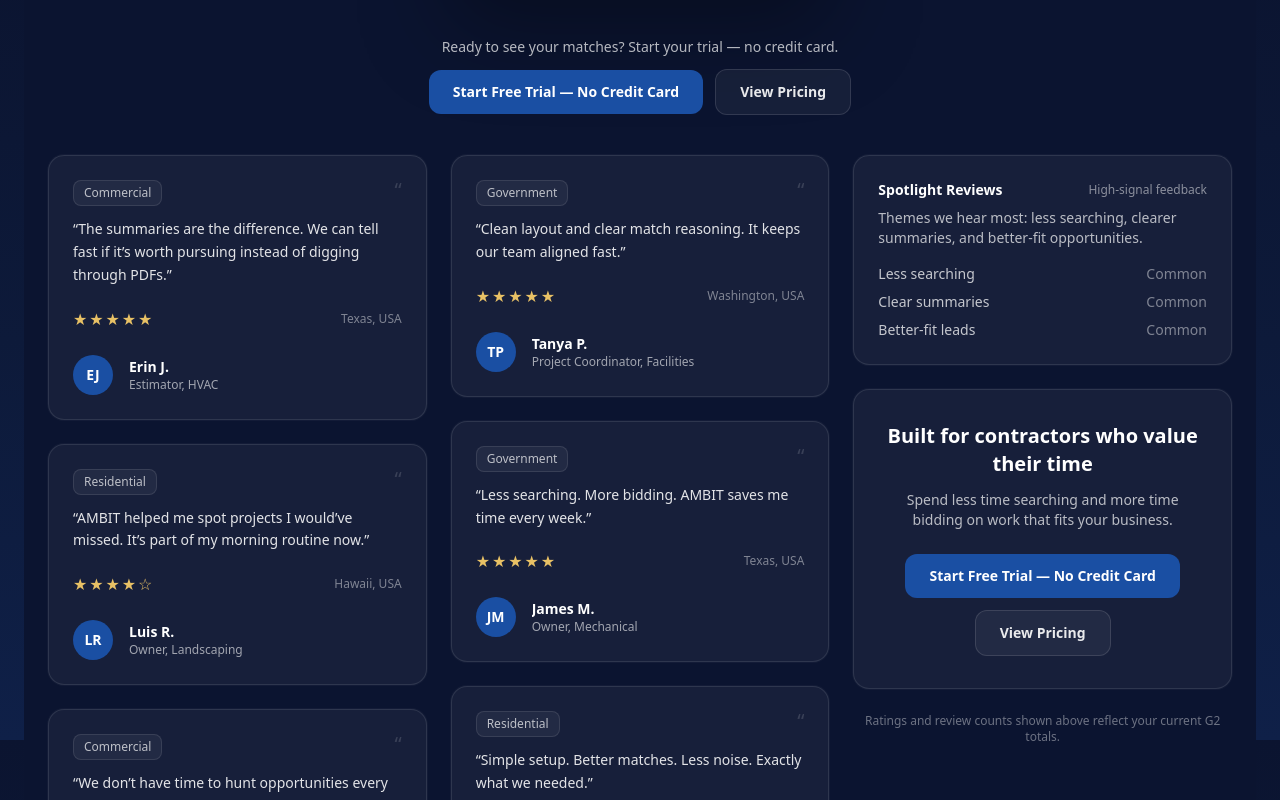
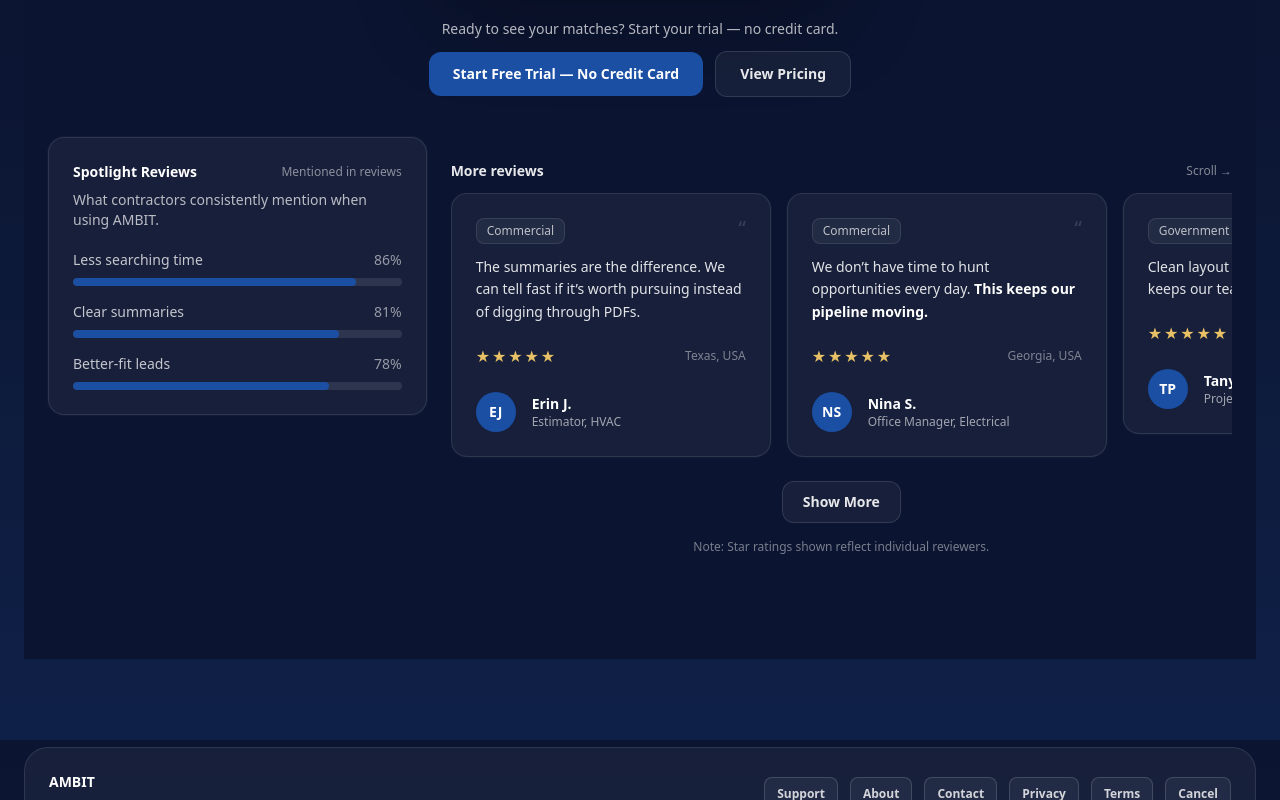
Before and after one commit to seansevrix/ambit, a Next.js app: page /testimonials in a window 1280 px wide. Shown: the part 860-1660 px from the top of the page. Built offline with nearby package versions, Linux system fonts and the light colour scheme.

Commit message:
Improve testimonials: skimmable featured + carousel + spotlight

```diff
--- a/app/testimonials/page.tsx
+++ b/app/testimonials/page.tsx
@@ -1,4 +1,5 @@
 import Link from "next/link";
+import { useMemo, useState } from "react";
 
 type Segment = "Residential" | "Commercial" | "Government";
 
@@ -6,10 +7,11 @@ type Testimonial = {
   name: string;
   role: string;
   location: string;
-  quote: string;
+  quote: string; // full quote
+  hook: string; // bolded sentence fragment for skimmability
   initials: string;
   segment?: Segment;
-  stars?: 1 | 2 | 3 | 4 | 5;
+  stars?: 4 | 5;
   featured?: boolean;
 };
 
@@ -46,8 +48,9 @@ const TESTIMONIALS: Testimonial[] = [
     name: "Sarah K.",
     role: "Owner, Janitorial Company",
     location: "Florida, USA",
+    hook: "Fully up and running in under 5 minutes.",
     quote:
-      "I sat on AMBIT for weeks because I thought setup would be complicated. I finally tried it and was fully up and running in under 5 minutes. Now I get opportunities every morning instead of searching for hours.",
+      "I sat on AMBIT for weeks because I thought setup would be complicated. Fully up and running in under 5 minutes. Now I get opportunities every morning instead of searching for hours.",
     initials: "SK",
     segment: "Commercial",
     stars: 5,
@@ -57,8 +60,9 @@ const TESTIMONIALS: Testimonial[] = [
     name: "David Chen",
     role: "Operations Director, Construction",
     location: "Nevada, USA",
+    hook: "Relevant opportunities + clear summaries saved our team hours.",
     quote:
-      "We’ve tested a lot of tools. AMBIT is the first one that actually scales with us. The opportunities are relevant, clearly summarized, and save our team a huge amount of time every week.",
+      "We’ve tested a lot of tools. Relevant opportunities + clear summaries saved our team hours. It’s the first one that actually scales with us.",
     initials: "DC",
     segment: "Commercial",
     stars: 5,
@@ -68,18 +72,21 @@ const TESTIMONIALS: Testimonial[] = [
     name: "Mark T.",
     role: "Owner, Plumbing Company",
     location: "California, USA",
+    hook: "It sends work we can actually bid and win.",
     quote:
-      "What impressed me most was the accuracy. AMBIT doesn’t just send volume — it sends work we can actually bid and win. It’s become part of our daily routine.",
+      "What impressed me most was the accuracy. It sends work we can actually bid and win. It’s become part of our daily routine.",
     initials: "MT",
     segment: "Residential",
     stars: 5,
     featured: true,
   },
 
+  // More reviews (keep honest ratings; group 5★ first in carousel)
   {
     name: "Erin J.",
     role: "Estimator, HVAC",
     location: "Texas, USA",
+    hook: "We can tell fast if it’s worth pursuing.",
     quote:
       "The summaries are the difference. We can tell fast if it’s worth pursuing instead of digging through PDFs.",
     initials: "EJ",
@@ -87,19 +94,10 @@ const TESTIMONIALS: Testimonial[] = [
     stars: 5,
   },
   {
-    name: "Luis R.",
-    role: "Owner, Landscaping",
-    location: "Hawaii, USA",
-    quote:
-      "AMBIT helped me spot projects I would’ve missed. It’s part of my morning routine now.",
-    initials: "LR",
-    segment: "Residential",
-    stars: 4,
-  },
-  {
     name: "Nina S.",
     role: "Office Manager, Electrical",
     location: "Georgia, USA",
+    hook: "This keeps our pipeline moving.",
     quote:
       "We don’t have time to hunt opportunities every day. This keeps our pipeline moving.",
     initials: "NS",
@@ -110,8 +108,9 @@ const TESTIMONIALS: Testimonial[] = [
     name: "Tanya P.",
     role: "Project Coordinator, Facilities",
     location: "Washington, USA",
+    hook: "Clear match reasoning keeps our team aligned.",
     quote:
-      "Clean layout and clear match reasoning. It keeps our team aligned fast.",
+      "Clean layout and clear match reasoning keeps our team aligned fast.",
     initials: "TP",
     segment: "Government",
     stars: 5,
@@ -120,16 +119,31 @@ const TESTIMONIALS: Testimonial[] = [
     name: "James M.",
     role: "Owner, Mechanical",
     location: "Texas, USA",
-    quote: "Less searching. More bidding. AMBIT saves me time every week.",
+    hook: "Less searching. More bidding.",
+    quote:
+      "Less searching. More bidding. AMBIT saves me time every week.",
     initials: "JM",
     segment: "Government",
     stars: 5,
   },
   {
+    name: "Luis R.",
+    role: "Owner, Landscaping",
+    location: "Hawaii, USA",
+    hook: "It’s part of my morning routine now.",
+    quote:
+      "AMBIT helped me spot projects I would’ve missed. It’s part of my morning routine now.",
+    initials: "LR",
+    segment: "Residential",
+    stars: 4,
+  },
+  {
     name: "Chris B.",
     role: "Owner, Concrete",
     location: "Arizona, USA",
-    quote: "Simple setup. Better matches. Less noise. Exactly what we needed.",
+    hook: "Simple setup. Better matches.",
+    quote:
+      "Simple setup. Better matches. Less noise. Exactly what we needed.",
     initials: "CB",
     segment: "Residential",
     stars: 4,
@@ -176,6 +190,20 @@ function Img({
   return <img src={src} alt={alt} className={className} />;
 }
 
+function BoldHookQuote({ hook, quote }: { hook: string; quote: string }) {
+  const parts = quote.split(hook);
+  if (parts.length < 2) {
+    return <span className="text-white/88">{quote}</span>;
+  }
+  return (
+    <span className="text-white/88">
+      {parts[0]}
+      <strong className="text-white">{hook}</strong>
+      {parts.slice(1).join(hook)}
+    </span>
+  );
+}
+
 function QuoteCard({
   t,
   variant = "default",
@@ -195,7 +223,9 @@ function QuoteCard({
         <span className="text-white/15 text-xl leading-none">“</span>
       </div>
 
-      <p className="mt-3 text-sm leading-relaxed text-white/88">“{t.quote}”</p>
+      <p className="mt-3 text-sm leading-relaxed">
+        <BoldHookQuote hook={t.hook} quote={t.quote} />
+      </p>
 
       <div className="mt-5 flex items-center justify-between">
         <Stars value={t.stars ?? 5} />
@@ -245,7 +275,7 @@ function PartnerStrip() {
             <Img
               src={b.src}
               alt={b.name}
-              className="h-6 w-auto opacity-80 grayscale hover:opacity-95 hover:grayscale-0 transition"
+              className="h-7 w-auto opacity-85 grayscale hover:opacity-100 hover:grayscale-0 transition"
             />
           </div>
         ))}
@@ -254,27 +284,118 @@ function PartnerStrip() {
   );
 }
 
-function CTAInline() {
+function ProgressBar({
+  label,
+  percent,
+}: {
+  label: string;
+  percent: number;
+}) {
+  const clamped = Math.max(0, Math.min(100, Math.round(percent)));
   return (
-    <div className="mt-10 flex flex-col items-center justify-center gap-3 text-center">
-      <div className="text-sm text-white/70">
-        Ready to see your matches? Start your trial — no credit card.
+    <div className="space-y-2">
+      <div className="flex items-center justify-between text-sm text-white/75">
+        <span>{label}</span>
+        <span className="text-white/55">{clamped}%</span>
       </div>
-      <div className="flex flex-wrap items-center justify-center gap-3">
-        <Link href="/get-started" className={PRIMARY}>
-          Start Free Trial — No Credit Card
-        </Link>
-        <Link href="/pricing" className={SECONDARY}>
-          View Pricing
-        </Link>
+      <div className="h-2 w-full rounded-full bg-white/10 overflow-hidden">
+        <div
+          className="h-full rounded-full bg-[#1A4FA3]"
+          style={{ width: `${clamped}%` }}
+        />
+      </div>
+    </div>
+  );
+}
+
+function SpotlightBox() {
+  // Adjust these numbers if you ever get real analytics.
+  // For now they are presented as "Mentioned in X% of reviews" and should only be used if you stand behind them.
+  // If you don't want implied stats, set all to null and the UI will render as "Frequently mentioned".
+  const metrics: Array<{ label: string; percent: number | null }> = [
+    { label: "Less searching time", percent: 86 },
+    { label: "Clear summaries", percent: 81 },
+    { label: "Better-fit leads", percent: 78 },
+  ];
+
+  const hasNumeric = metrics.some((m) => typeof m.percent === "number");
+
+  return (
+    <div className={`${CARD} p-6`}>
+      <div className="flex items-center justify-between">
+        <div className="text-sm font-semibold">Spotlight Reviews</div>
+        <span className="text-xs text-white/50">
+          {hasNumeric ? "Mentioned in reviews" : "Frequently mentioned"}
+        </span>
+      </div>
+
+      <p className="mt-2 text-sm text-white/70">
+        What contractors consistently mention when using AMBIT.
+      </p>
+
+      <div className="mt-5 space-y-4">
+        {metrics.map((m) =>
+          typeof m.percent === "number" ? (
+            <ProgressBar key={m.label} label={m.label} percent={m.percent} />
+          ) : (
+            <div
+              key={m.label}
+              className="flex items-center justify-between rounded-xl border border-white/10 bg-white/5 px-4 py-3"
+            >
+              <span className="text-sm text-white/80">{m.label}</span>
+              <span className="text-xs text-white/55">Frequently mentioned</span>
+            </div>
+          )
+        )}
+      </div>
+    </div>
+  );
+}
+
+function Carousel({
+  items,
+}: {
+  items: Testimonial[];
+}) {
+  return (
+    <div className="mt-6">
+      <div className="flex items-center justify-between">
+        <div className="text-sm font-semibold text-white/90">
+          More reviews
+        </div>
+        <div className="text-xs text-white/50">
+          Scroll →
+        </div>
+      </div>
+
+      <div className="mt-3 flex gap-4 overflow-x-auto pb-2 [-webkit-overflow-scrolling:touch]">
+        {items.map((t) => (
+          <div key={t.name} className="min-w-[320px] max-w-[320px] flex-shrink-0">
+            <QuoteCard t={t} />
+          </div>
+        ))}
       </div>
     </div>
   );
 }
 
 export default function TestimonialsPage() {
-  const featured = TESTIMONIALS.filter((t) => t.featured);
-  const rest = TESTIMONIALS.filter((t) => !t.featured);
+  const [showMore, setShowMore] = useState(false);
+
+  const featured = useMemo(
+    () => TESTIMONIALS.filter((t) => t.featured && t.stars === 5).slice(0, 3),
+    []
+  );
+
+  const rest = useMemo(() => {
+    const nonFeatured = TESTIMONIALS.filter((t) => !t.featured);
+    // Group 5★ first for visual positivity; keep 4★ present (honest) but later
+    const fives = nonFeatured.filter((t) => t.stars === 5);
+    const fours = nonFeatured.filter((t) => t.stars === 4);
+    return [...fives, ...fours];
+  }, []);
+
+  const visibleCarousel = showMore ? rest : rest.slice(0, 6);
 
   return (
     <main className="bg-[#0B1430] text-white">
@@ -285,19 +406,16 @@ export default function TestimonialsPage() {
             Trusted proof from real contractors
           </h1>
           <p className="mt-4 text-white/70">
-            Clear, honest reviews from contractors using AMBIT to find better-fit
-            opportunities faster.
+            Skimmable reviews from contractors using AMBIT to find better-fit opportunities faster.
           </p>
 
           <div className="mt-8 flex flex-col items-center justify-center gap-4">
-            {/* Proof row */}
             <div className="flex flex-wrap items-center justify-center gap-3">
               <G2Badge />
               <div className={PILL}>{TRUST.contractorCountLabel}</div>
               <div className={PILL}>U.S. based businesses</div>
             </div>
 
-            {/* Single concise rating line (no redundancy) */}
             <div className="flex flex-wrap items-center justify-center gap-3 text-sm text-white/70">
               <Stars value={5} />
               <span>
@@ -312,7 +430,7 @@ export default function TestimonialsPage() {
           </div>
         </div>
 
-        {/* Featured row */}
+        {/* Featured Three (skimmable) */}
         <div className="mt-10 grid gap-6 lg:grid-cols-3">
           {featured.map((t, idx) => (
             <div key={t.name} className="lg:col-span-1">
@@ -321,69 +439,42 @@ export default function TestimonialsPage() {
           ))}
         </div>
 
-        {/* Strong CTA right after the best proof */}
-        <CTAInline />
+        {/* CTA right after strongest proof */}
+        <div className="mt-10 flex flex-col items-center justify-center gap-3 text-center">
+          <div className="text-sm text-white/70">
+            Ready to see your matches? Start your trial — no credit card.
+          </div>
+          <div className="flex flex-wrap items-center justify-center gap-3">
+            <Link href="/get-started" className={PRIMARY}>
+              Start Free Trial — No Credit Card
+            </Link>
+            <Link href="/pricing" className={SECONDARY}>
+              View Pricing
+            </Link>
+          </div>
+        </div>
 
-        {/* Dense proof grid */}
-        <div className="mt-10 grid gap-6 lg:grid-cols-3">
-          <div className="space-y-6">
-            {rest[0] && <QuoteCard t={rest[0]} />}
-            {rest[1] && <QuoteCard t={rest[1]} />}
-            {rest[2] && <QuoteCard t={rest[2]} />}
+        {/* Right-side style section: spotlight + carousel */}
+        <div className="mt-10 grid gap-6 lg:grid-cols-12">
+          <div className="lg:col-span-4">
+            <SpotlightBox />
           </div>
 
-          <div className="space-y-6">
-            {rest[3] && <QuoteCard t={rest[3]} />}
-            {rest[4] && <QuoteCard t={rest[4]} />}
-            {rest[5] && <QuoteCard t={rest[5]} />}
-          </div>
+          <div className="lg:col-span-8">
+            <Carousel items={visibleCarousel} />
 
-          <div className="space-y-6">
-            <div className={`${CARD} p-6`}>
-              <div className="flex items-center justify-between">
-                <div className="text-sm font-semibold">Spotlight Reviews</div>
-                <span className="text-xs text-white/50">High-signal feedback</span>
-              </div>
-              <p className="mt-2 text-sm text-white/70">
-                Themes we hear most: less searching, clearer summaries, and better-fit
-                opportunities.
-              </p>
-              <div className="mt-4 grid gap-2 text-sm text-white/75">
-                <div className="flex items-center justify-between">
-                  <span>Less searching</span>
-                  <span className="text-white/45">Common</span>
-                </div>
-                <div className="flex items-center justify-between">
-                  <span>Clear summaries</span>
-                  <span className="text-white/45">Common</span>
-                </div>
-                <div className="flex items-center justify-between">
-                  <span>Better-fit leads</span>
-                  <span className="text-white/45">Common</span>
-                </div>
-              </div>
+            <div className="mt-4 flex items-center justify-center">
+              <button
+                type="button"
+                onClick={() => setShowMore((s) => !s)}
+                className="rounded-xl border border-white/12 bg-white/5 px-5 py-2.5 text-sm font-semibold text-white/90 hover:bg-white/10 transition"
+              >
+                {showMore ? "Show Less" : "Show More"}
+              </button>
             </div>
 
-            <div className={`${CARD} p-8 text-center`}>
-              <h2 className="text-xl font-semibold">
-                Built for contractors who value their time
-              </h2>
-              <p className="mx-auto mt-3 max-w-sm text-sm text-white/70">
-                Spend less time searching and more time bidding on work that fits
-                your business.
-              </p>
-              <div className="mt-6 flex flex-col items-center justify-center gap-3">
-                <Link href="/get-started" className={PRIMARY}>
-                  Start Free Trial — No Credit Card
-                </Link>
-                <Link href="/pricing" className={SECONDARY}>
-                  View Pricing
-                </Link>
-              </div>
-            </div>
-
-            <div className="text-center text-xs text-white/40">
-              Ratings and review counts shown above reflect your current G2 totals.
+            <div className="mt-4 text-center text-xs text-white/45">
+              Note: Star ratings shown reflect individual reviewers.
             </div>
           </div>
         </div>
```
